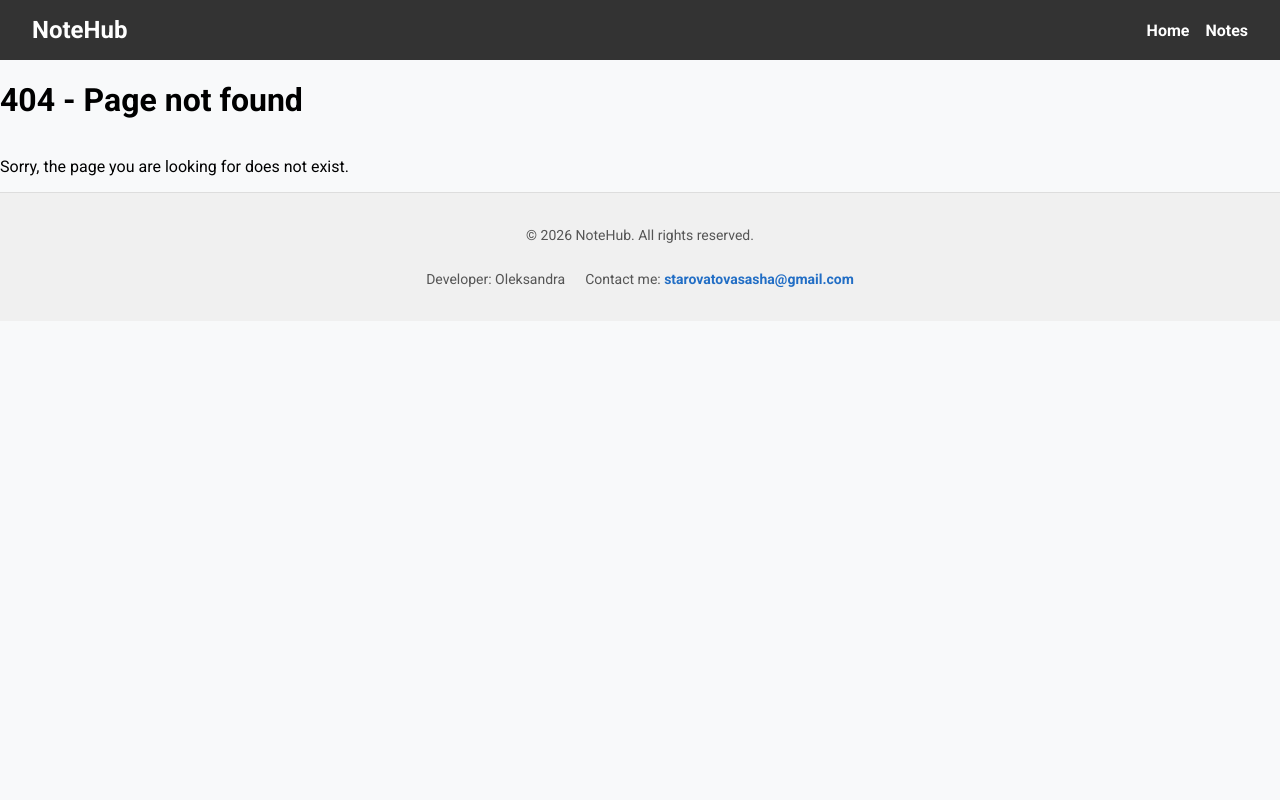
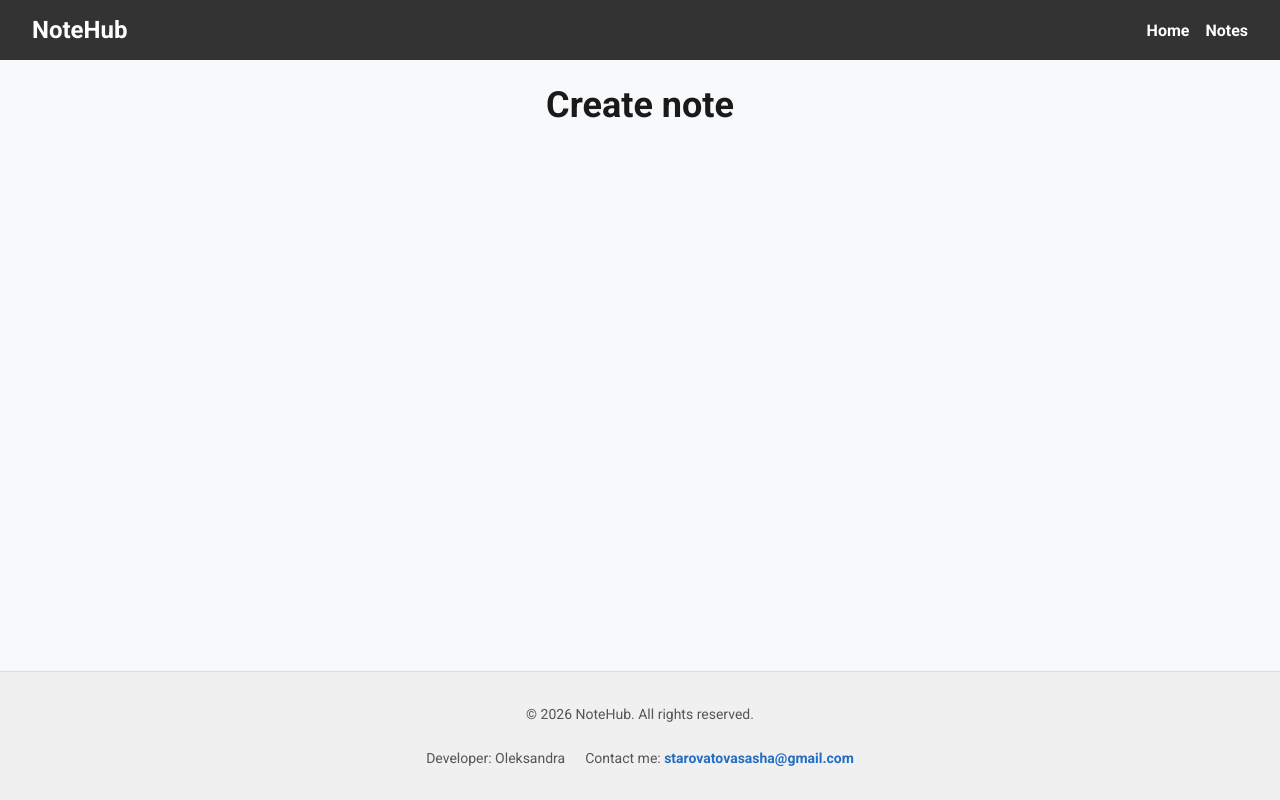
Before and after one commit to byOlexandra/08-zustand, a Next.js app: page /notes/action/create in a window 1280 px wide. Before the commit this address had no page. Built offline with nearby package versions, Linux system fonts and the light colour scheme.

Commit message:
Change link create note +

```diff
--- /dev/null
+++ b/app/notes/action/create/CreateNote.module.css
@@ -0,0 +1,18 @@
+.main {
+    flex: 1;
+}
+
+.container {
+    width: 90%;
+    max-width: 1280px;
+    margin: 0px auto;
+    padding: 0 16px 16px;
+}
+
+.title {
+    font-size: 36px;
+    font-weight: 700;
+    color: #1a1a1a;
+    margin-bottom: 60px;
+    text-align: center;
+}
--- /dev/null
+++ b/app/notes/action/create/page.tsx
@@ -0,0 +1,13 @@
+import css from './CreateNote.module.css'
+
+export default function CreateNote() {
+    return (
+        <main className={css.main}>
+            <div className={css.container}>
+                <h1 className={css.title}>Create note</h1>
+                {/* NoteForm component */}
+            </div>
+        </main>
+
+    )
+}
```
Also changed, not shown: app/notes/filter/[...slug]/Notes.client.tsx (+17 -21 lines).
